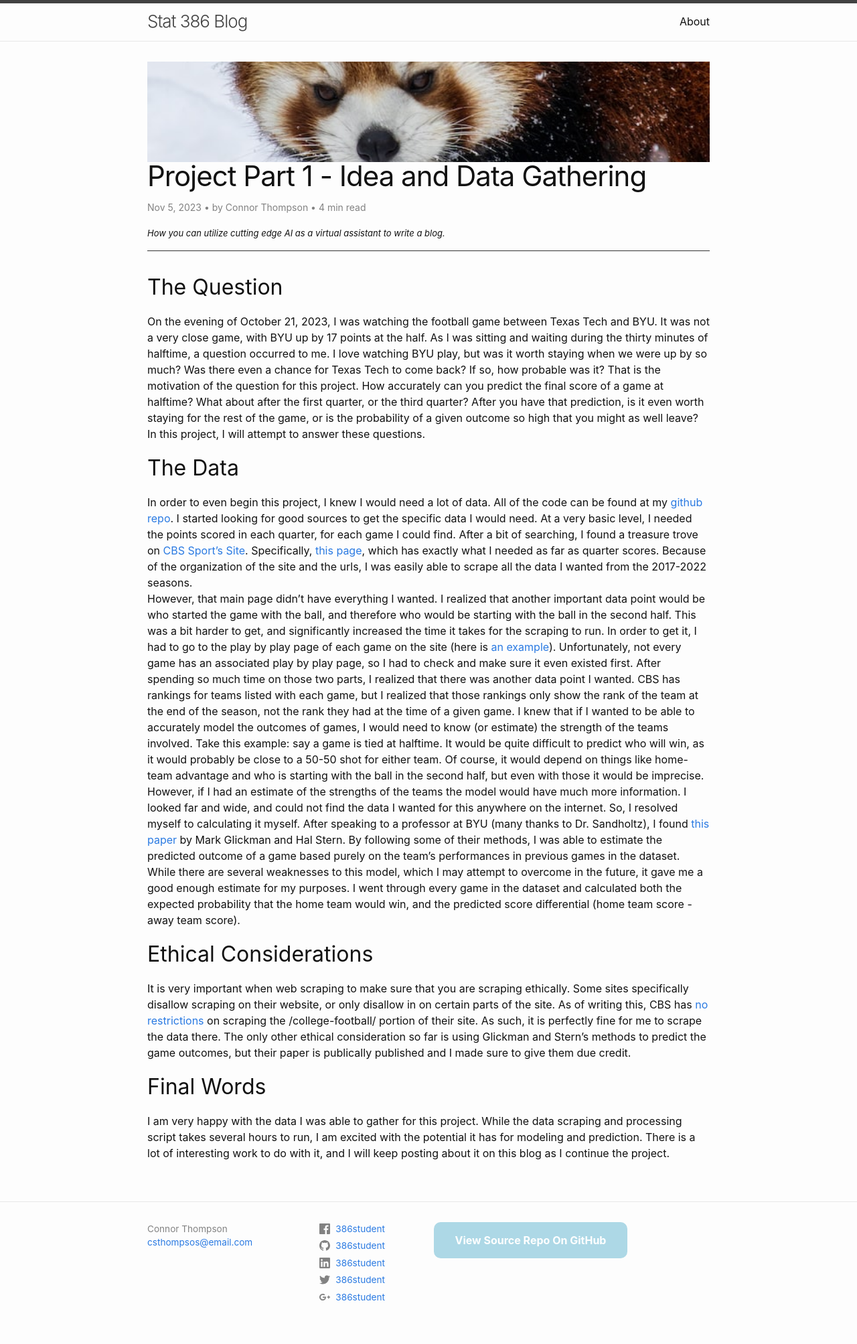
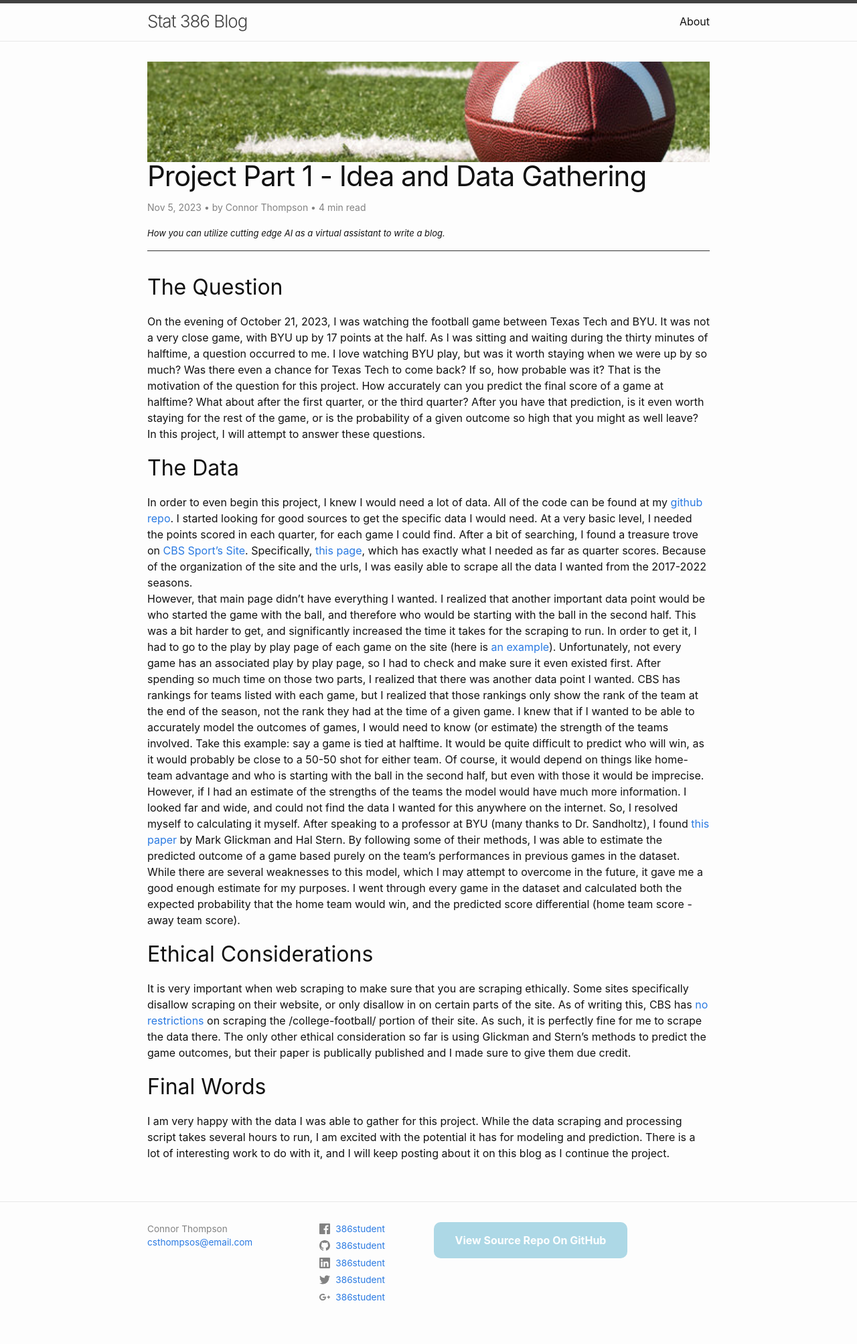
Before and after one commit to csthomps/s386-blog, a Jekyll site: the page built from _posts/2023-11-05-386-project-part-1.md, in a window 1280 px wide. Shown: the whole page at 67% size. Built offline with Jekyll 4.4.1, drawn with Linux system fonts in a browser that asks for light colours; comment, search, counter and statistics services are not loaded.

Commit message:
added image

```diff
--- a/_posts/2023-11-05-386-project-part-1.md
+++ b/_posts/2023-11-05-386-project-part-1.md
@@ -3,7 +3,7 @@ layout: post
 title:  "Project Part 1 - Idea and Data Gathering"
 author: Connor Thompson
 description: How you can utilize cutting edge AI as a virtual assistant to write a blog.
-image: "/assets/images/image5.jpg"
+image: "/assets/images/football_image.jpg"
 ---
 
 ## The Question
```
Also changed, not shown: assets/images/football_image.jpg (added).
